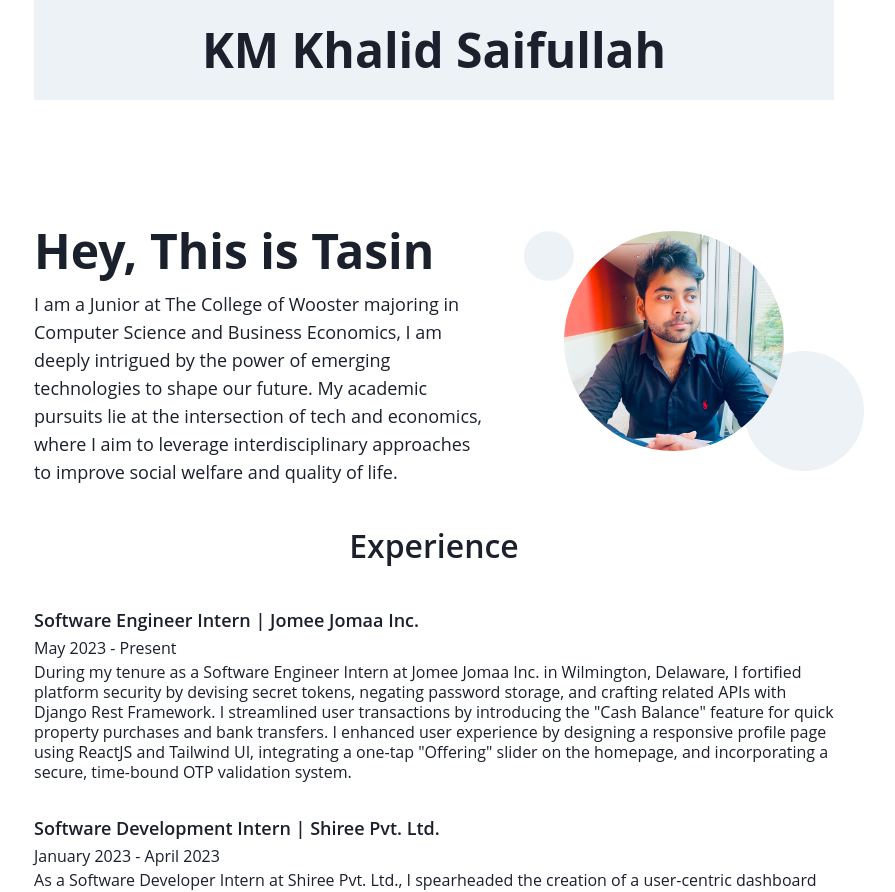
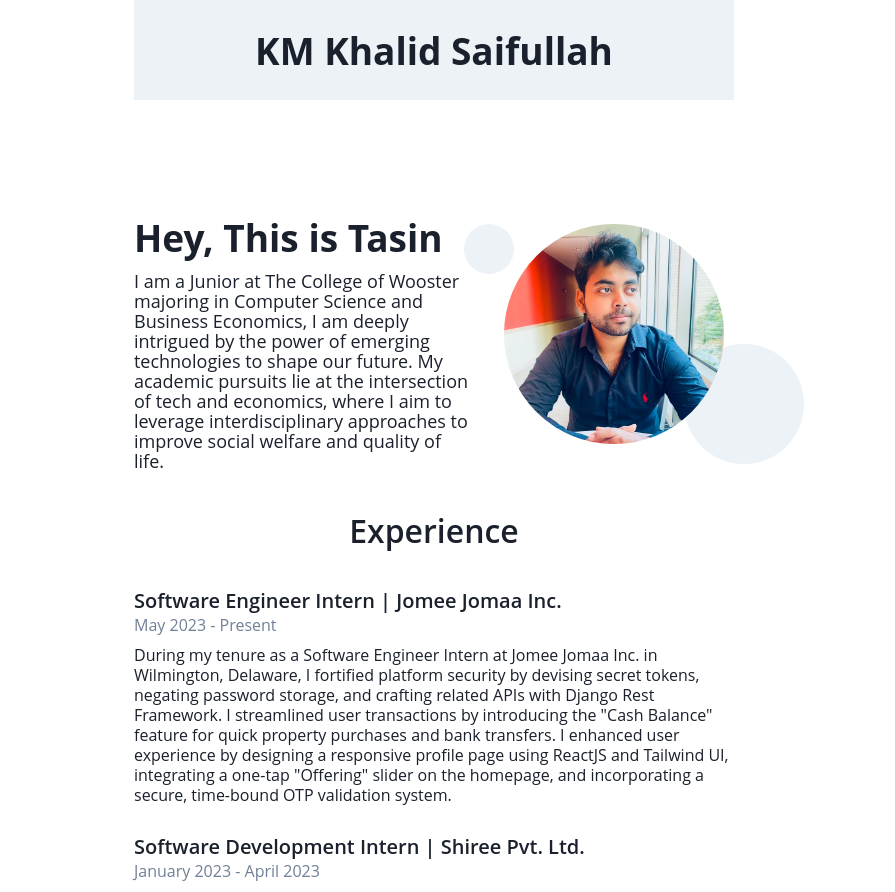
Before and after one commit to t-tasin/tsaifullah, a React (Vite) app: page / in a window 1280 px wide. Shown: the top 892 px of the page, without its empty margins (206-1101 px from the left). Built offline with nearby package versions, Linux system fonts and the light colour scheme.

Commit message:
Fix: font and alingment

```diff
--- a/src/App.tsx
+++ b/src/App.tsx
@@ -11,11 +11,7 @@ import ProjectPizza from "./ProjectPizza";
 export default function App() {
   return (
     <Flex justifyContent={"center"}>
-      <Flex
-        width={{ base: "100%", lg: "800px" }}
-        // alignItems={"center"}
-        direction={"column"}
-      >
+      <Flex width={{ base: "100%", lg: "600px" }} direction={"column"}>
         <Flex
           width={"100%"}
           height={"100px"}
@@ -29,6 +25,8 @@ export default function App() {
           marginTop={{ base: 8, lg: 24 }}
           width={"100%"}
           direction={{ base: "column", lg: "row" }}
+          paddingLeft={{ base: 6, lg: 0 }}
+          paddingRight={{ base: 6, lg: 0 }}
         >
           <Box
             width={{ base: "100%", lg: "60%" }}
@@ -36,7 +34,7 @@ export default function App() {
             paddingRight={6}
             marginBottom={{ base: 6, lg: 0 }}
           >
-            <H1 marginBottom={4}>Hey, This is Tasin</H1>
+            <H1 marginBottom={6}>Hey, This is Tasin</H1>
             <H4>
               I am a Junior at The College of Wooster majoring in Computer
               Science and Business Economics, I am deeply intrigued by the power
@@ -79,12 +77,14 @@ export default function App() {
         <H2 margin={10} textAlign={"center"}>
           Experience
         </H2>
-        <Box>
-          <H4 fontWeight={600}>
+        <Box paddingLeft={{ base: 6, lg: 0 }} paddingRight={{ base: 6, lg: 0 }}>
+          <H4 fontSize={"20px"} fontWeight={600} marginBottom={1}>
             <chakra.span>Software Engineer Intern | </chakra.span>
             <chakra.span>Jomee Jomaa Inc.</chakra.span>
           </H4>
-          <H4 fontSize={"16px"}>May 2023 - Present</H4>
+          <H4 fontSize={"16px"} marginBottom={2.5} color={"gray.500"}>
+            May 2023 - Present
+          </H4>
           <H4 fontSize={"16px"} lineHeight={"20px"}>
             During my tenure as a Software Engineer Intern at Jomee Jomaa Inc.
             in Wilmington, Delaware, I fortified platform security by devising
@@ -97,12 +97,18 @@ export default function App() {
             secure, time-bound OTP validation system.
           </H4>
         </Box>
-        <Box marginTop={8}>
-          <H4 fontWeight={600}>
+        <Box
+          marginTop={8}
+          paddingLeft={{ base: 6, lg: 0 }}
+          paddingRight={{ base: 6, lg: 0 }}
+        >
+          <H4 fontWeight={600} fontSize={"20px"} marginBottom={1}>
             <chakra.span>Software Development Intern | </chakra.span>
             <chakra.span>Shiree Pvt. Ltd.</chakra.span>
           </H4>
-          <H4 fontSize={"16px"}>January 2023 - April 2023</H4>
+          <H4 fontSize={"16px"} marginBottom={2.5} color={"gray.500"}>
+            January 2023 - April 2023
+          </H4>
           <H4 fontSize={"16px"} lineHeight={"20px"}>
             As a Software Developer Intern at Shiree Pvt. Ltd., I spearheaded
             the creation of a user-centric dashboard in ReactJS, simplifying the
@@ -115,11 +121,20 @@ export default function App() {
             integrity.
           </H4>
         </Box>
-        <SkillSection />
+        <Box paddingLeft={{ base: 6, lg: 0 }} paddingRight={{ base: 6, lg: 0 }}>
+          <SkillSection />
+        </Box>
         <H2 textAlign={"center"} margin={10}>
           Projects
         </H2>
-        <Flex width={"100%"} justifyContent={"center"} wrap={"wrap"} gap={8}>
+        <Flex
+          width={"100%"}
+          justifyContent={"center"}
+          wrap={"wrap"}
+          gap={8}
+          paddingLeft={{ base: 6, lg: 0 }}
+          paddingRight={{ base: 6, lg: 0 }}
+        >
           <ProjectGYM />
           <ProjectFace />
           <ProjectParking />
--- a/src/footer.tsx
+++ b/src/footer.tsx
@@ -1,6 +1,6 @@
 import { Box, Flex, Image, Link } from "@chakra-ui/react";
-import { IoMdMail } from "react-icons/io";
 import { H5 } from "./typography";
+import email from "./assets/email.svg";
 
 export default function Footer() {
   return (
@@ -16,7 +16,7 @@ export default function Footer() {
           as={Link}
           href="mailto:tasin0.net@gmail.com"
         >
-          <IoMdMail />
+          <Image src={email} width={"24px"} />
           <H5>tasin0.net@gmail.com</H5>
         </Box>
         <Box
--- a/src/typography.tsx
+++ b/src/typography.tsx
@@ -6,8 +6,8 @@ type HeadingProps = React.ComponentProps<typeof Heading>;
 export const H1 = (props: HeadingProps) => (
   <Heading
     as="h1"
-    fontSize="48px"
-    lineHeight="46px"
+    fontSize="37px"
+    lineHeight="19px"
     fontWeight={700}
     {...props}
   />
@@ -34,7 +34,7 @@ export const H4 = (props: HeadingProps) => (
   <Heading
     as="h4"
     fontSize="18px"
-    lineHeight="28px"
+    lineHeight="20px"
     fontWeight={400}
     {...props}
   />
```
Also changed, not shown: src/assets/email.svg (added).
